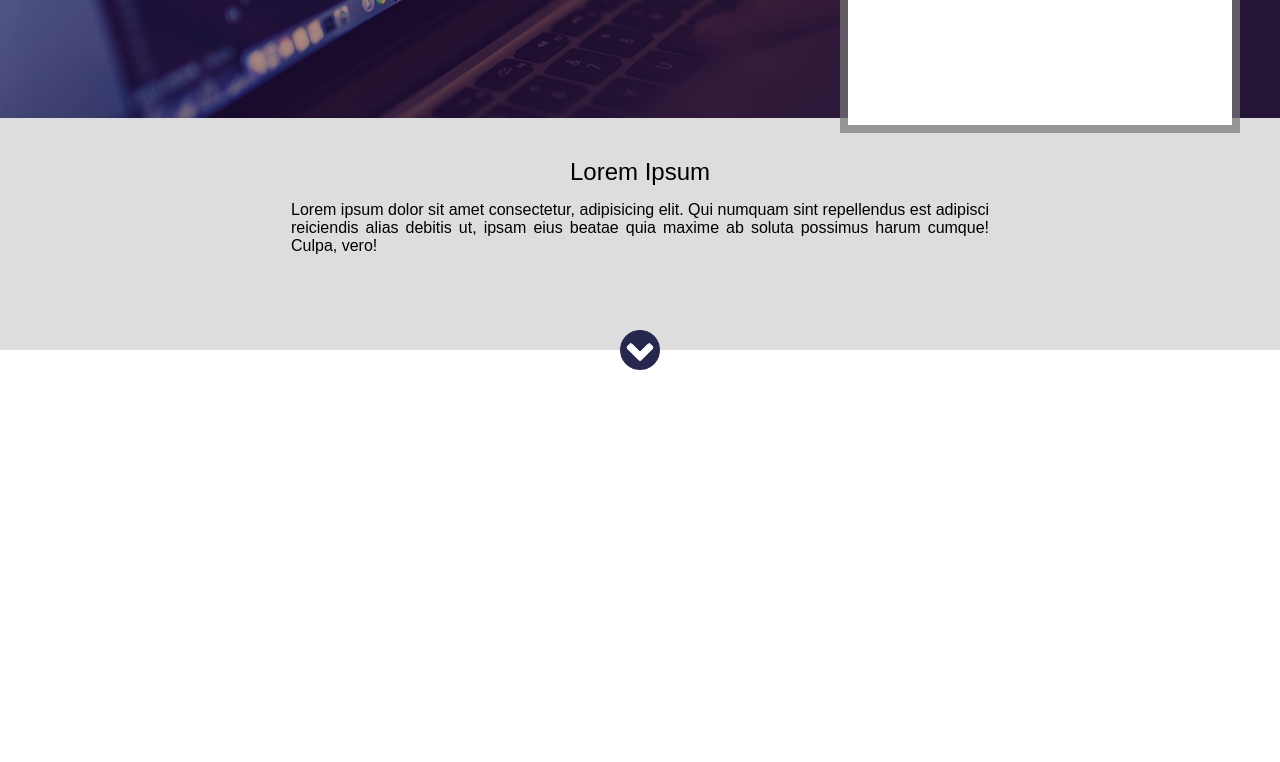
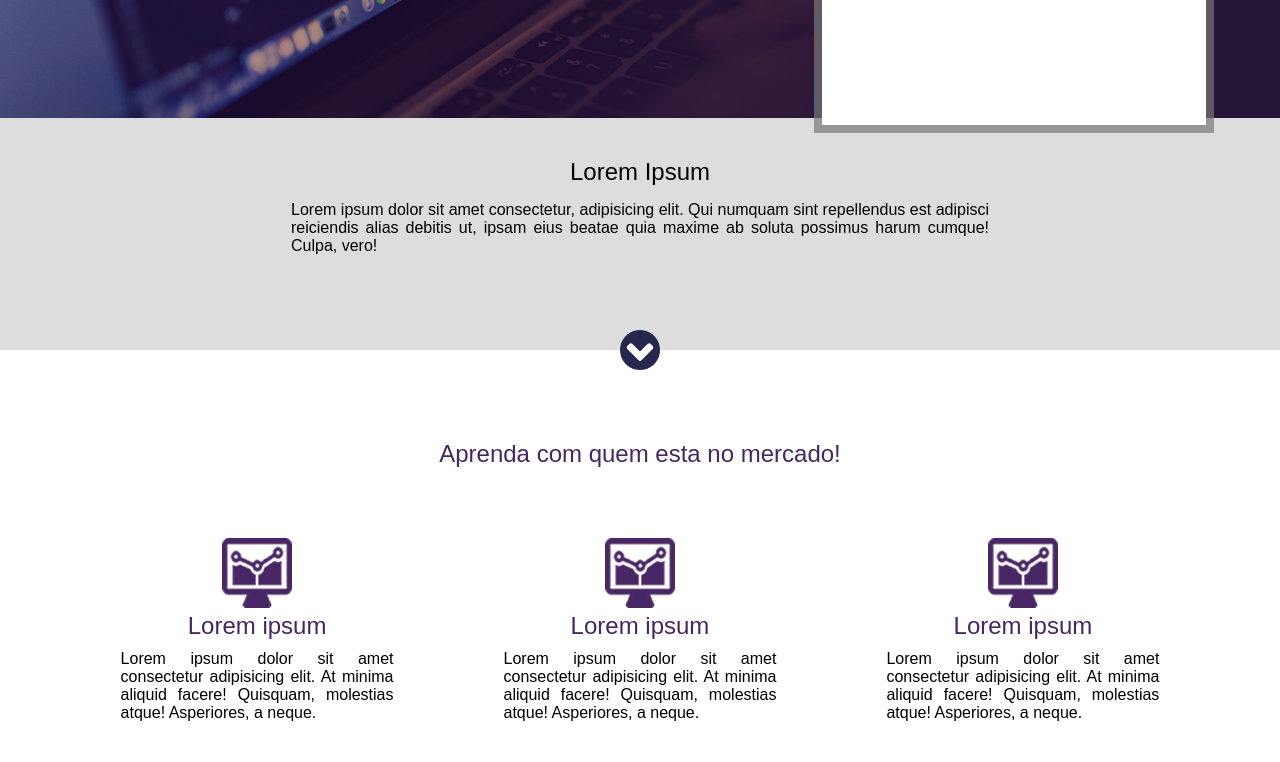
Before and after one commit to luiz-gui04/curso-web-master-projeto-1, a plain HTML site: page index.html in a window 1280 px wide. Shown: the part 529-1291 px from the top of the page. Before the commit the page ends 899 px from the top, so only its background shows below. Drawn offline with Linux system fonts and the light colour scheme.

Commit message:
fazendo outra sessao com icones

```diff
--- a/css/style.css
+++ b/css/style.css
@@ -11,8 +11,10 @@ html body {
 .center {
   width: 1200px;
   margin: 0 auto;
+  padding: 0 2%;
 }
 .header {
+  min-width: 1200px;
   width: 100%;
   height: 90px;
   background-color: #212343;
@@ -21,6 +23,7 @@ html body {
   margin: 15px;
 }
 .container-banner {
+  min-width: 1200px;
   width: 100%;
   height: 557px;
   background-image: url("../images/header_bg.png");
@@ -99,9 +102,9 @@ html body {
 
 .container-list {
   padding: 30px;
-  margin-top: 40px;
+  margin-top: 100px;
   float: left;
-  width: 619px;
+  width: 519px;
   height: 270px;
   background-color: rgba(33, 35, 67, 0.7);
 }
@@ -116,6 +119,7 @@ html body {
 }
 
 .container-2 {
+  min-width: 1200px;
   padding: 40px 0;
   background-color: #ddd;
   text-align: center;
@@ -142,3 +146,36 @@ html body {
   background-image: url(../images/arrow.png);
   background-size: 100% 100%;
 }
+
+.section-1 {
+  min-width: 1200px;
+  padding: 90px 0;
+}
+.section-1 h2 {
+  text-align: center;
+  color: #462663;
+  font-weight: normal;
+}
+
+.container-section {
+  margin-top: 40px;
+}
+.container-section {
+  text-align: center;
+}
+
+.container-single {
+  float: left;
+  width: 33.333%;
+  padding: 30px;
+}
+
+.container-single p {
+  display: inline-block;
+  text-align: justify;
+  padding: 10px 25px;
+}
+
+.container-single img {
+  width: 70px;
+}
--- a/index.html
+++ b/index.html
@@ -61,5 +61,44 @@
 
   </div>
 
+  <div class="section-1">
+
+    <div class="center">
+
+    <h2>Aprenda com quem esta no mercado!</h2>
+
+    <div class="container-section">
+      <div class="container-single">
+        <div><img src="images/icon.png" alt=""></div>
+        <div class="text-container-single">
+          <h2>Lorem ipsum</h2>
+          <p>Lorem ipsum dolor sit amet consectetur adipisicing elit. At minima aliquid facere! Quisquam, molestias atque! Asperiores, a neque.</p>
+
+        </div>
+      </div>
+
+      <div class="container-single">
+        <div><img src="images/icon.png" alt=""></div>
+        <div class="text-container-single">
+          <h2>Lorem ipsum</h2>
+          <p>Lorem ipsum dolor sit amet consectetur adipisicing elit. At minima aliquid facere! Quisquam, molestias atque! Asperiores, a neque.</p>
+
+        </div>
+      </div>
+
+      <div class="container-single">
+        <div><img src="images/icon.png" alt=""></div>
+        <div class="text-container-single">
+          <h2>Lorem ipsum</h2>
+          <p>Lorem ipsum dolor sit amet consectetur adipisicing elit. At minima aliquid facere! Quisquam, molestias atque! Asperiores, a neque.</p>
+
+        </div>
+      </div>
+    </div>
+
+    </div>
+
+  </div>
+
 </body>
 </html>
```
